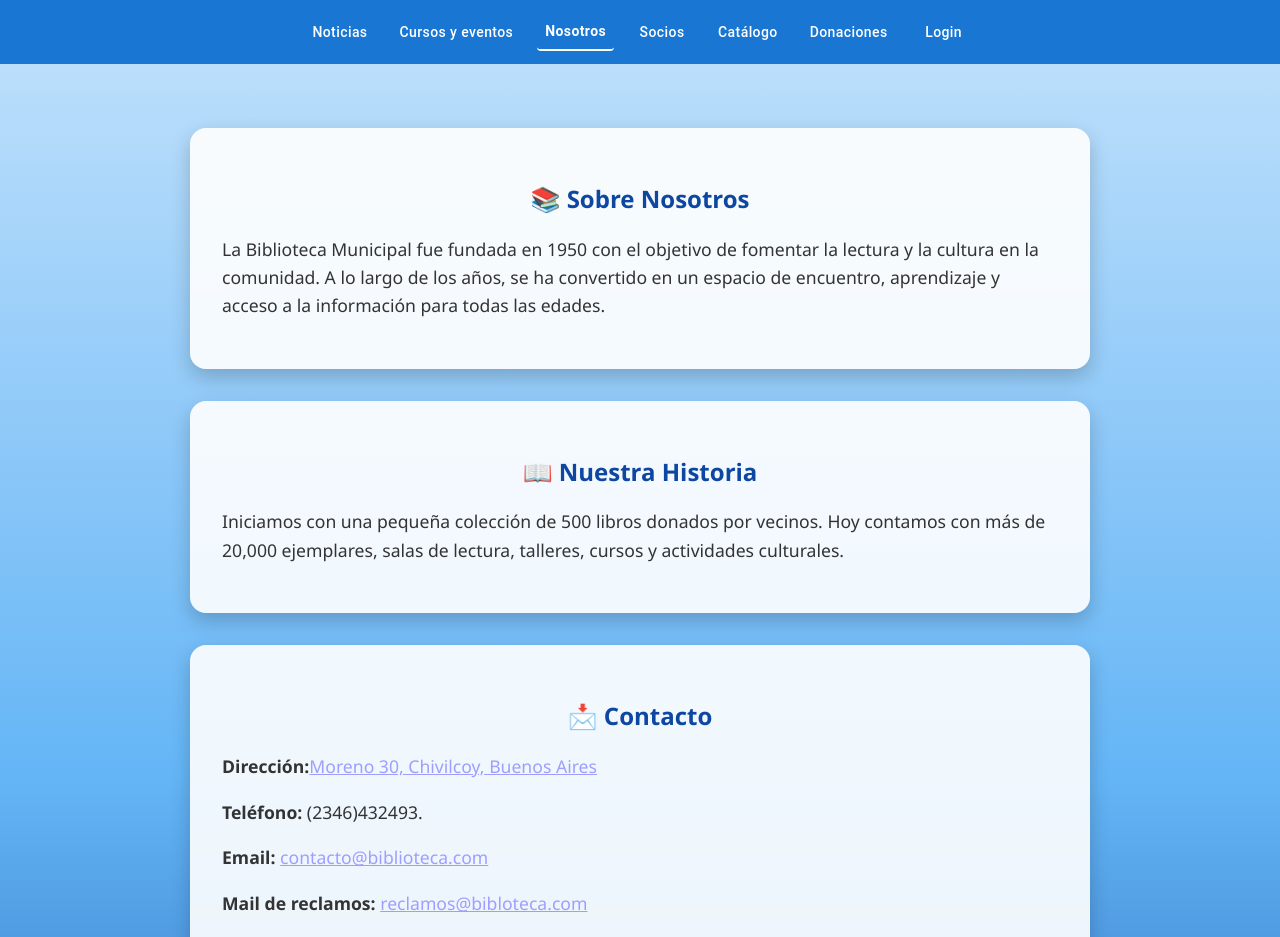
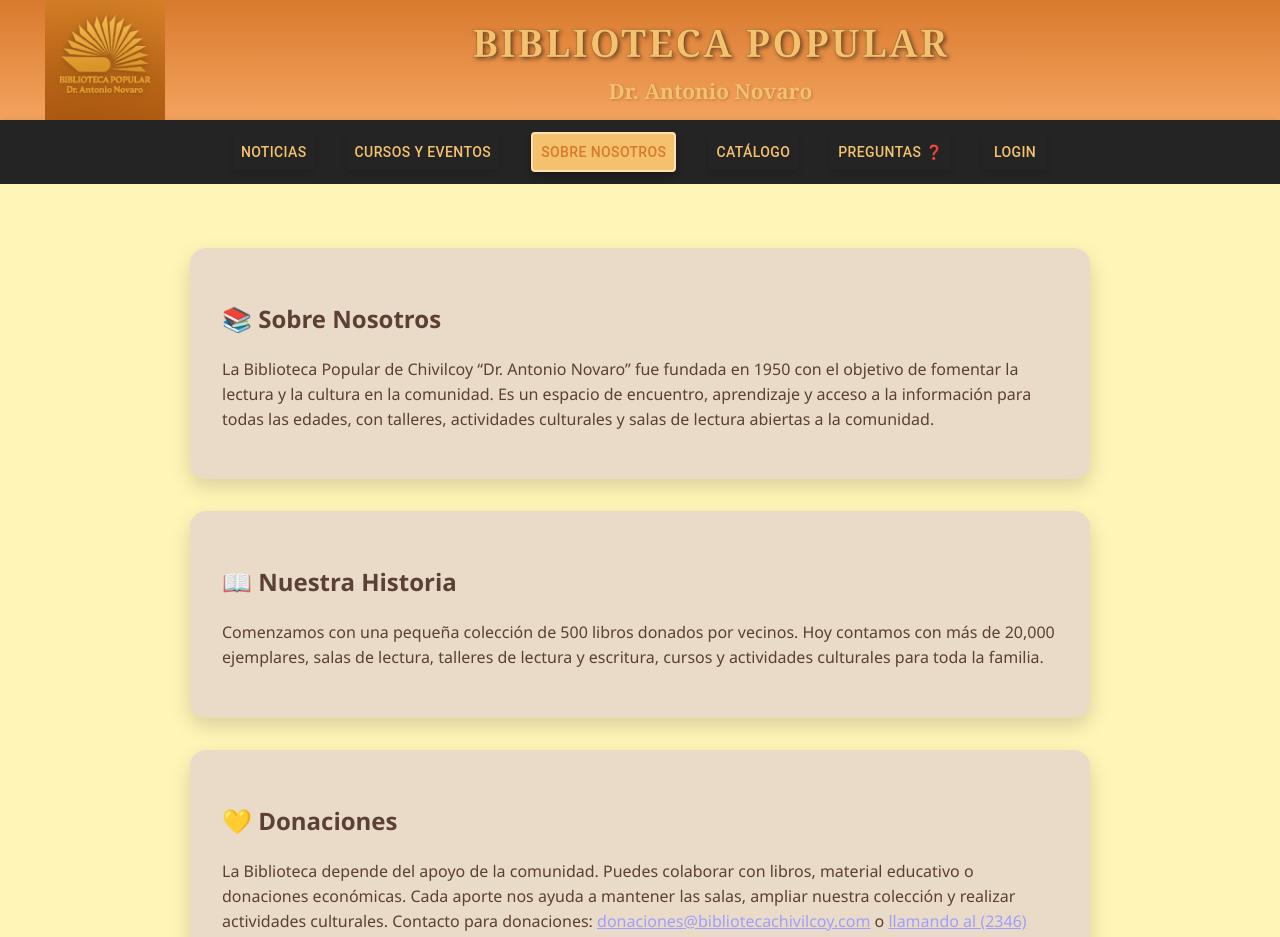
Before and after one commit to Gardella21/TP-Final-Cuch, a React (Vite) app in the folder React/: page /nosotros in a window 1280 px wide. Shown: the top 937 px of the page. Built offline with nearby package versions, Linux system fonts and the light colour scheme.

Commit message:
Agrgo carpetas nuevas header, questions, infoNosotros, cambio estilo de NavBar

```diff
--- a/React/src/App.jsx
+++ b/React/src/App.jsx
@@ -7,9 +7,12 @@ import { LoginPage } from "./pages/LoginPage/LoginPage";
 import { BrowserRouter, Routes, Route } from "react-router";
 import { HomePage } from "./pages/HomePage/HomePage";
 import { PrivateRoute, PublicRoute } from "./Routes";
+import Header from "./components/Header/Header";
 import NavBar from './components/NavBar/NavBar';
 import InfoNosotros from './components/InfoNosotros/InfoNosotros';
 import { DonationsPage } from "./pages/DonationsPage/DonationsPage";
+import Questions from './components/Questions/Questions';
+
 
 import InscriptionPage from "./pages/InscriptionPage/InscriptionPage";
 
@@ -17,15 +20,16 @@ function App() {
 	return (
 		<MantineProvider defaultColorScheme="dark">
 			<BrowserRouter>
+			    <Header />
 				<NavBar />
 				<Routes>
 					<Route path='/' element={<></>}/>
 					<Route path='/noticias' element={<></>}/>
 					<Route path='/cursos-y-eventos' element={<InscriptionPage/>}/>
 					<Route path='/nosotros' element={<InfoNosotros/>}/>
-					<Route path='/socios' element={<></>}/>
 					<Route path='/catalogo' element={<></>}/>
 					<Route path='/donaciones' element={<DonationsPage/>}/>
+					<Route path='/preguntas' element={<Questions />} />
 
 					{/*Rutas públicas*/}
 					<Route element={<PublicRoute />}>
--- /dev/null
+++ b/React/src/components/Header/Header.css
@@ -0,0 +1,78 @@
+/* HEADER GENERAL */
+.library-header {
+  width: 100%;
+  height: 120px;
+  background: linear-gradient(to bottom, #D87A2E, #F4A35E);
+  display: flex;
+  justify-content: center;
+  align-items: center;
+  font-family: 'Georgia', serif;
+  color: #F4C16E;
+  box-sizing: border-box;
+  padding: 0 1rem;
+}
+
+.header-container {
+  display: flex;
+  align-items: center;
+  width: 100%;
+  max-width: 1200px;
+}
+
+.logo-container {
+  flex-shrink: 0;
+  display: flex;
+  align-items: center;
+  height: 100%;
+}
+
+.library-logo {
+  height: 100%;
+  width: auto;
+  max-height: 120px;
+  max-width: 200px;
+  object-fit: contain;
+  margin-right: 1rem;
+  margin-left: 5px;
+}
+
+.header-text {
+  flex: 1;
+  display: flex;
+  flex-direction: column;
+  justify-content: center;
+  align-items: center;
+  text-align: center;
+  white-space: nowrap;
+  overflow: hidden;
+}
+.library-title {
+  font-size: clamp(2rem, 3vw, 3rem);
+  font-weight: 900;
+  letter-spacing: 2px;
+  margin: 0;
+  text-shadow: 2px 2px 4px rgba(0,0,0,0.5);
+  -webkit-text-stroke: 0.5px rgba(0,0,0,0.3);
+}
+.library-subtitle {
+  font-size: clamp(1rem, 1.8vw, 1.3rem);
+  margin: 0.2rem 0 0 0;
+  font-weight: 700;
+  text-shadow: 1px 1px 3px rgba(0,0,0,0.2);
+  font-family: 'Georgia', serif;
+}
+@media (max-width: 600px) {
+  .library-logo {
+    max-width: 120px;
+    max-height: 100px;
+    margin-right: 0.5rem;
+  }
+
+  .library-title {
+    font-size: 1.6rem;
+  }
+
+  .library-subtitle {
+    font-size: 0.9rem;
+  }
+}
--- /dev/null
+++ b/React/src/components/Header/Header.jsx
@@ -0,0 +1,19 @@
+import React from "react";
+import "./Header.css";
+import logo from "/Images/Logo.png";
+
+const Header = () => {
+  return (
+    <header className="library-header">
+      <div className="header-container">
+        <img src={logo} alt="Logo Biblioteca" className="library-logo" />
+        <div className="header-text">
+          <h1 className="library-title">BIBLIOTECA POPULAR</h1>
+          <p className="library-subtitle">Dr. Antonio Novaro</p>
+        </div>
+      </div>
+    </header>
+  );
+};
+
+export default Header;
--- a/React/src/components/NavBar/NavBar.css
+++ b/React/src/components/NavBar/NavBar.css
@@ -1,24 +1,64 @@
 .NavBox {
-    display: flex;
-    gap: 1rem;
-    justify-content: center;
-    flex-grow: 1;
+  display: flex;
+  gap: 2rem;
+  justify-content: center;
+  align-items: center;
+  flex-wrap: wrap;
+  margin: 0 auto;
 }
 
+/* Botones */
 .NavButton {
-  color: white !important;          /* !important para sobreescribir estilos de MUI */
-  font-weight: 500 !important;
-  text-transform: none !important;
-  transition: background 0.3s ease;
+  color: #F4C16E !important;
+  background: #FFB066;
+  font-family: 'Georgia', serif;
+  font-weight: 700;
+  font-size: clamp(1rem, 1.5vw, 1.2rem);
+  padding: 0.8rem 1.5rem;
+  border-radius: 10px;
+  text-transform: none;
+  transition: all 0.3s ease;
+  box-shadow: 0 3px 6px rgba(0,0,0,0.15);
+  border: 2px solid #FFE0B2;           /
+}
+
+.NavButton:hover {
+  background: #F4A35E;
+  color: #fff;
+  transform: translateY(-2px);
+  box-shadow: 0 6px 12px rgba(0,0,0,0.25);
+}
+
+/* Botón activo */
+.NavButton.active {
+  background: #F4C16E;
+  color: #D87A2E !important;
+  box-shadow: 0 4px 8px rgba(0,0,0,0.3);
+  border: 2px solid #FFE0B2;
 }
 
 
-.NavButton:hover {
-  background-color: rgba(255, 255, 255, 0.15) !important;
+.MuiAppBar-root {
+  background-color: transparent !important;
+  box-shadow: none;
 }
 
-/* Ruta activa */
-.NavButton.active {
-  border-bottom: 2px solid white !important;
-  font-weight: 700 !important;
+/* Toolbar centrado */
+.MuiToolbar-root {
+  display: flex !important;
+  justify-content: center !important;
 }
+
+
+@media (max-width: 600px) {
+  .NavBox {
+    gap: 1rem;
+  }
+
+  .NavButton {
+    font-size: 1.1rem;
+    padding: 0.7rem 1.2rem;
+    width: 100%;
+    text-align: center;
+  }
+}
--- a/React/src/components/NavBar/NavBar.jsx
+++ b/React/src/components/NavBar/NavBar.jsx
@@ -5,11 +5,10 @@ import { useLocation, Link } from 'react-router';
 const navItems = [
   { name: 'Noticias', route: '/noticias' },
   { name: 'Cursos y eventos', route: '/cursos-y-eventos' },
-  { name: 'Nosotros', route: '/nosotros' },
-  { name: 'Socios', route: '/socios' },
+  { name: 'Sobre Nosotros', route: '/nosotros' },
   { name: 'Catálogo', route: '/catalogo' },
-  { name: 'Donaciones', route: '/donaciones' },
-  { name: 'Login', route: '/login' } //temporal para test
+  { name: 'Preguntas', route: '/preguntas', icon: '❓' },
+  { name: 'Login', route: '/login' } // temporal para test
 ];
 
 const Navbar = () => {
@@ -19,18 +18,15 @@ const Navbar = () => {
     <AppBar position="static" color="primary">
       <Container maxWidth="lg">
         <Toolbar disableGutters sx={{ justifyContent: 'space-between' }}>
-          {/* Categorías centradas */}
           <Box className="NavBox">
             {navItems.map((item) => (
               <Button
                 key={item.name}
                 component={Link}
                 to={item.route}
-                className={`NavButton ${
-                  location.pathname === item.route ? 'active' : ''
-                }`}
+                className={`NavButton ${location.pathname === item.route ? 'active' : ''}`}
               >
-                {item.name}
+                {item.icon ? `${item.name} ${item.icon}` : item.name}
               </Button>
             ))}
           </Box>
--- /dev/null
+++ b/React/src/components/Questions/Questions.css
@@ -0,0 +1,78 @@
+.preguntas-page {
+  min-height: 100vh;
+  padding: 2rem;
+  background: #FFF5B7;
+  font-family: "Segoe UI", Tahoma, Geneva, Verdana, sans-serif;
+  color: #5C4033;
+}
+
+.preguntas-page h1 {
+  text-align: center;
+  margin-bottom: 2rem;
+  font-size: clamp(2rem, 4vw, 2.5rem);
+  font-weight: 800;
+  color: #7A0C1C;
+  text-shadow: 1px 1px 2px rgba(0,0,0,0.1);
+}
+
+.preguntas-container {
+  display: flex;
+  flex-wrap: wrap;
+  gap: 2rem;
+  justify-content: center;
+}
+
+.pregunta-card {
+  background: linear-gradient(to bottom, #EADBC8, #D6BFA3);
+  border-left: 5px solid #7A0C1C;
+  border-radius: 12px;
+  padding: 1.5rem;
+  max-width: 400px;
+  flex: 1 1 300px;
+  box-shadow: 0 8px 20px rgba(0,0,0,0.15);
+  transition: transform 0.3s ease-in-out, box-shadow 0.3s ease, filter 0.3s ease;
+}
+
+.pregunta-card:hover {
+  transform: translateY(-5px) scale(1.02);
+  box-shadow: 0 16px 40px rgba(0,0,0,0.25);
+  filter: brightness(1.05);
+}
+
+.pregunta-card h2 {
+  font-size: 1.2rem;
+  margin-bottom: 0.8rem;
+  color: #5C4033;
+}
+
+.pregunta-card p {
+  font-size: 1rem;
+  line-height: 1.6;
+  color: #5C4033;
+}
+
+.pregunta-card a {
+  color: #7A0C1C;
+  text-decoration: underline;
+}
+
+
+.curiosidad {
+  text-align: center;
+  margin-top: 2rem;
+  font-size: 1.3rem;
+  font-style: italic;
+  color: #5C4033;
+}
+
+@media (max-width: 600px) {
+  .preguntas-container {
+    flex-direction: column;
+    gap: 1rem;
+    align-items: center;
+  }
+
+  .pregunta-card {
+    max-width: 100%;
+  }
+}
--- /dev/null
+++ b/React/src/components/Questions/Questions.jsx
@@ -0,0 +1,41 @@
+import React from "react";
+import "./Questions.css";
+
+const preguntas = [
+  {
+    pregunta: "¿Cómo me hago socio?",
+    respuesta: "Para ser socio de la Biblioteca Popular de Chivilcoy, solo necesitás presentarte con tu DNI y completar la planilla de inscripción en la biblioteca. La inscripción es gratuita y te permite acceder a libros, salas de lectura y talleres culturales."
+  },
+  {
+    pregunta: "¿Cómo puedo inscribirme a un curso o taller?",
+    respuesta: "La inscripción a cursos y talleres se realiza completando un formulario disponible en la sección 'Cursos y eventos' de nuestra página web. También podés hacerlo presencialmente en la biblioteca. Una vez completado, recibirás la confirmación por correo electrónico o teléfono."
+  },
+  {
+    pregunta: "¿Cómo busco un libro en el catálogo?",
+    respuesta: "En la sección 'Catálogo' de nuestra web podés buscar libros por título, autor o palabra clave. Además, podés filtrar por género o disponibilidad. Esto facilita encontrar el material que necesites antes de acercarte a la biblioteca."
+  },
+
+  {
+    pregunta: "¿Hay actividades para niños y adolescentes?",
+    respuesta: "Sí, tenemos talleres de lectura, narración de cuentos, talleres de escritura creativa y actividades culturales para niños, adolescentes y adultos. Revisá el calendario de eventos en la sección 'Cursos y eventos'."
+  }
+];
+
+const PreguntasFrecuentes = () => {
+  return (
+    <div className="preguntas-page">
+      <h1>❓ Preguntas Frecuentes</h1>
+      <div className="preguntas-container">
+        {preguntas.map((item, index) => (
+          <div key={index} className="pregunta-card">
+            <h2>{item.pregunta}</h2>
+            <p dangerouslySetInnerHTML={{ __html: item.respuesta }}></p>
+          </div>
+        ))}
+      </div>
+      <p className="curiosidad"><em>"La curiosidad es la llave que abre la puerta del conocimiento."</em></p>
+    </div>
+  );
+};
+
+export default PreguntasFrecuentes;
--- a/React/src/components/infoNosotros/infoNosotros.css
+++ b/React/src/components/infoNosotros/infoNosotros.css
@@ -1,59 +1,24 @@
 .info-page {
   min-height: 100vh;
   padding: 2rem;
-  background: linear-gradient(to bottom, #bbdefb, #64b5f6, #0d47a1);
+  background: #FFF5B7;
   font-family: "Segoe UI", Tahoma, Geneva, Verdana, sans-serif;
-  color: #333;
+  color: #5C4033;
 }
 
+/* Bloques de información */
 .info-section {
   max-width: 900px;
   margin: 2rem auto;
   padding: 2rem;
-  background: rgba(255, 255, 255, 0.9);
+  background: #EADBC8;
   border-radius: 16px;
-  box-shadow: 0 8px 20px rgba(0, 0, 0, 0.2);
- transition: transform 0.2s ease-in-out, box-shadow 0.3s ease;
+  box-shadow: 0 8px 20px rgba(0, 0, 0, 0.15);
+  transition: transform 0.3s ease-in-out, box-shadow 0.3s ease, filter 0.3s ease;
 }
 
 .info-section:hover {
-  transform: translateY(-5px);
-  box-shadow: 0 12px 30px rgba(0, 0, 0, 0.3);
+  transform: translateY(-5px) scale(1.02);
+  box-shadow: 0 16px 40px rgba(0, 0, 0, 0.25);
+  filter: brightness(1.05);
 }
-
-.info-section h1,
-.info-section h2 {
-  color: #0d47a1;
-  margin-bottom: 1rem;
-  text-align: center;
-}
-
-
-.info-section p {
-  font-size: 1.1rem;
-  line-height: 1.6;
-}
-
-
-.info-section ul {
-  list-style: none;
-  padding-left: 0;
-}
-
-.info-section ul li {
-  margin-bottom: 1rem;
-  padding: 0.8rem;
-  background: linear-gradient(to right, #e3f2fd, #bbdefb);
-  border-left: 5px solid #1565c0;
-  border-radius: 8px;
-  transition: background 0.3s ease, border-left-color 0.3s ease;
-}
-
-
-.info-section ul li:hover {
-  background: linear-gradient(to right, #90caf9, #64b5f6);
-  border-left-color: #0d47a1;
-}
-a, button {
-  cursor: pointer;
-}
--- a/React/src/components/infoNosotros/infoNosotros.jsx
+++ b/React/src/components/infoNosotros/infoNosotros.jsx
@@ -1,3 +1,4 @@
+// InfoNosotros.jsx
 import React from "react";
 import "./InfoNosotros.css";
 
@@ -7,40 +8,37 @@ const InfoNosotros = () => {
       <section className="info-section">
         <h1>📚 Sobre Nosotros</h1>
         <p>
-          La Biblioteca Municipal fue fundada en 1950 con el objetivo de fomentar la lectura y la cultura en la comunidad.
-          A lo largo de los años, se ha convertido en un espacio de encuentro, aprendizaje y acceso a la información para todas las edades.
+          La Biblioteca Popular de Chivilcoy “Dr. Antonio Novaro” fue fundada en 1950 con el objetivo de fomentar la lectura y la cultura en la comunidad.
+          Es un espacio de encuentro, aprendizaje y acceso a la información para todas las edades, con talleres, actividades culturales y salas de lectura abiertas a la comunidad.
         </p>
       </section>
-
       <section className="info-section">
         <h2>📖 Nuestra Historia</h2>
         <p>
-          Iniciamos con una pequeña colección de 500 libros donados por vecinos.
-          Hoy contamos con más de 20,000 ejemplares, salas de lectura, talleres, cursos y actividades culturales.
+          Comenzamos con una pequeña colección de 500 libros donados por vecinos.
+          Hoy contamos con más de 20,000 ejemplares, salas de lectura, talleres de lectura y escritura, cursos y actividades culturales para toda la familia.
         </p>
       </section>
-
+      <section className="info-section">
+        <h2>💛 Donaciones</h2>
+        <p>
+          La Biblioteca depende del apoyo de la comunidad. Puedes colaborar con libros, material educativo o donaciones económicas.
+          Cada aporte nos ayuda a mantener las salas, ampliar nuestra colección y realizar actividades culturales.
+          Contacto para donaciones: <a href="mailto:donaciones@bibliotecachivilcoy.com">donaciones@bibliotecachivilcoy.com</a> o <a href="tel:+542346432493">llamando al (2346) 432493</a>.
+        </p>
+      </section>
       <section className="info-section">
         <h2>📩 Contacto</h2>
-        <p><strong>Dirección:</strong>{""}
-         <a href="https://www.google.com/maps/search/?api=1&query=Moreno+30+Chivilcoy+Buenos+Aires"
-         target="_blank"
-         rel="noopener noreferrer">Moreno 30, Chivilcoy, Buenos Aires</a> </p>
-        <p><strong>Teléfono:</strong> (2346)432493.</p>
-        <p><strong>Email: </strong><a href="mailto:contacto@biblioteca.com"> contacto@biblioteca.com</a></p>
-        <p><strong>Mail de reclamos: </strong><a href="mailto:reclamos@bibloteca.com"> reclamos@bibloteca.com</a></p>
+        <p><strong>Dirección:</strong> <a href="https://www.google.com/maps/search/?api=1&query=Moreno+30+Chivilcoy+Buenos+Aires" target="_blank" rel="noopener noreferrer">Moreno 30, Chivilcoy, Buenos Aires</a></p>
+        <p><strong>Teléfono:</strong> <a href="tel:+542346432493">(2346) 432493</a></p>
+        <p><strong>Email: </strong><a href="mailto:contacto@bibliotecachivilcoy.com"> contacto@bibliotecachivilcoy.com</a></p>
+        <p><strong>Mail de reclamos: </strong><a href="mailto:reclamos@bibliotecachivilcoy.com"> reclamos@bibliotecachivilcoy.com</a></p>
+        <p><strong>Redes sociales: </strong>
+          <a href="https://www.instagram.com/bibliotecachivilcoy" target="_blank" rel="noopener noreferrer">Instagram</a> |
+          <a href="https://www.facebook.com/bibliotecachivilcoy" target="_blank" rel="noopener noreferrer">Facebook</a>
+        </p>
       </section>
-
-      <section className="info-section">
-        <h2>❓ Preguntas Frecuentes</h2>
-        <ul>
-          <li><strong>¿Cómo me hago socio?</strong> Presentándote con tu DNI y planilla de inscripcion.</li>
-          <li><strong>¿La inscripción tiene costo?</strong> podes acceder gratis a los libros y salas, solo abonando coperadora podes retirara los libros y material que necesites.</li>
-          <li><strong>¿Cuánto tiempo puedo tener un libro?</strong> El préstamo es de 15 días con posibilidad de renovación.</li>
-          <li><strong>¿Hay actividades para niños?</strong> Sí, tenemos talleres para niños, adocesentes y adultos.</li>
-        </ul>
-      </section>
-    </div>
+ </div>
   );
 };
 
```
Also changed, not shown: React/public/Images/Logo.png (added).
